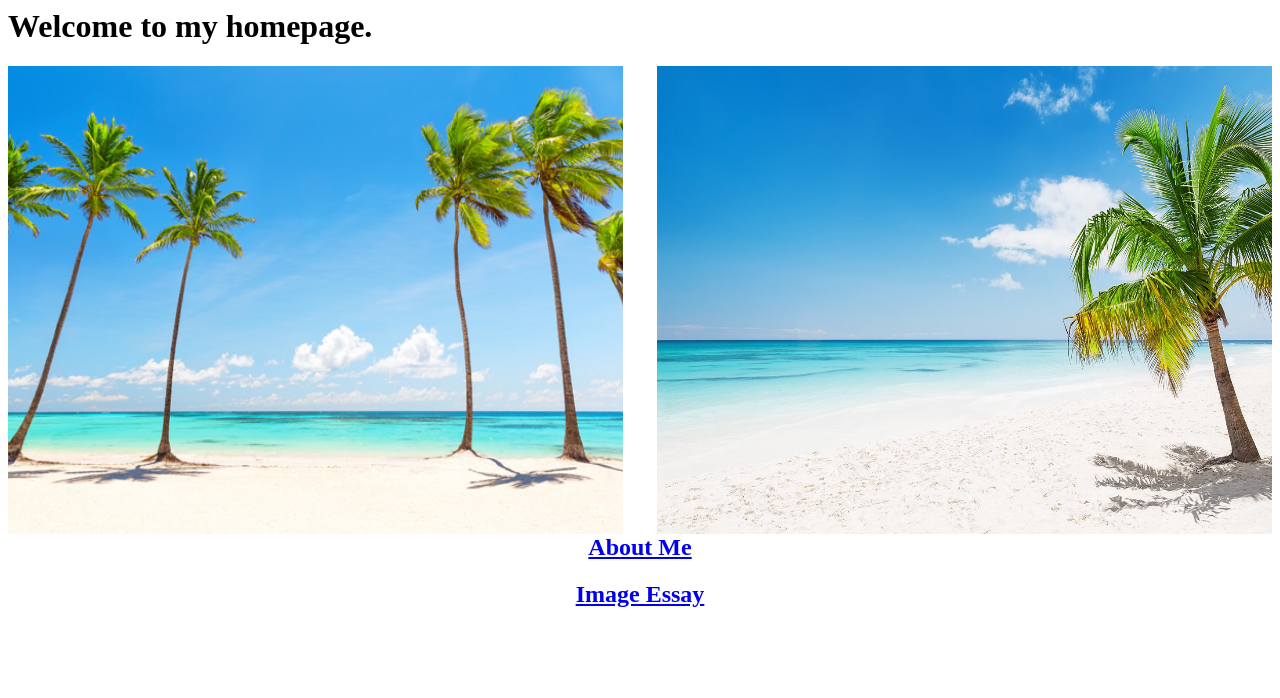
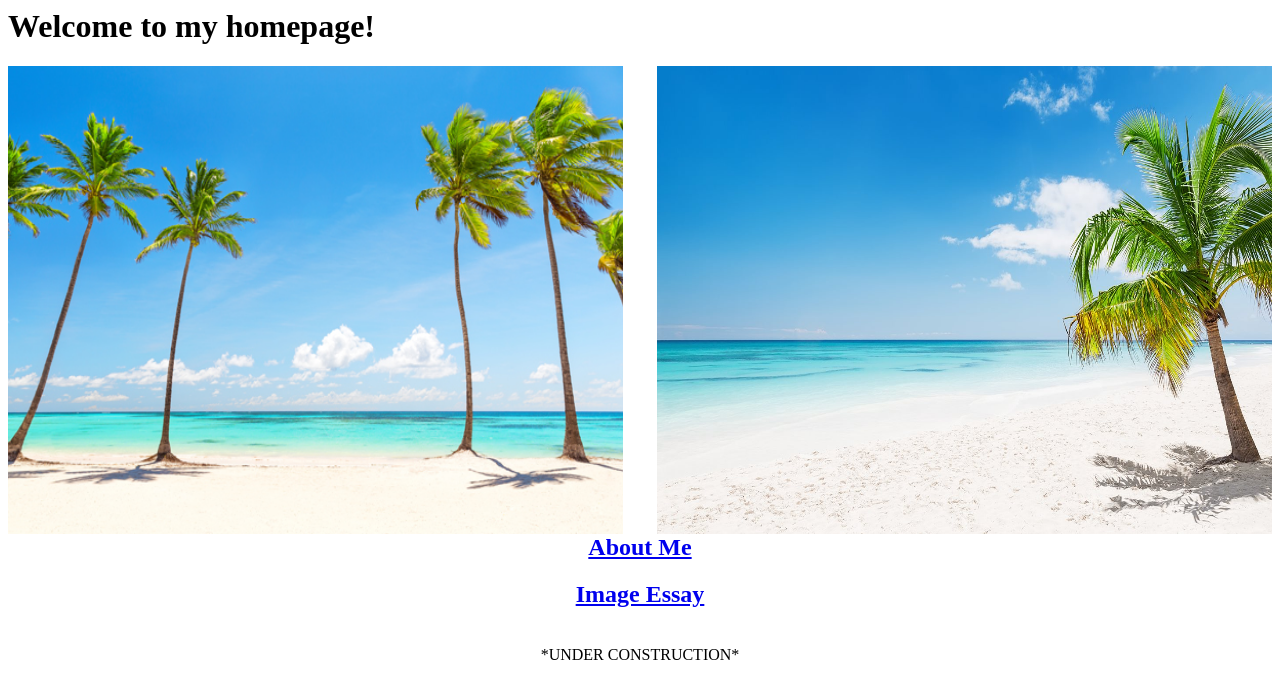
Before and after one commit to Odett/L235F17-2, a plain HTML site: page index.html in a window 1280 px wide. Drawn offline with Linux system fonts and the light colour scheme.

Commit message:
Update index.html

```diff
--- a/index.html
+++ b/index.html
@@ -5,11 +5,14 @@
 <title>Hello World</title>
 </head>
 <body>
-  <h1>Welcome to my homepage.</h1>
+  <h1>Welcome to my homepage! </h1>
   <img align= "right" src="/L235F17-2/images/PC.jpeg" alt="Home" style="width:615px;height:468px;">
   <img align= "left" src="/L235F17-2/images/BA.jpg" alt="Home" style="width:615px;height:468px;">
 
   <center><h2> <a href="/L235F17-2/AboutMe.html">About Me</a> </h2></center>
   <center><h2> <a href="/L235F17-2/IMGESSAY.html">Image Essay</a> </h2></center>
+
+
+  <br> <center>*UNDER CONSTRUCTION* </center></br>
 </body>
 </html>
```
